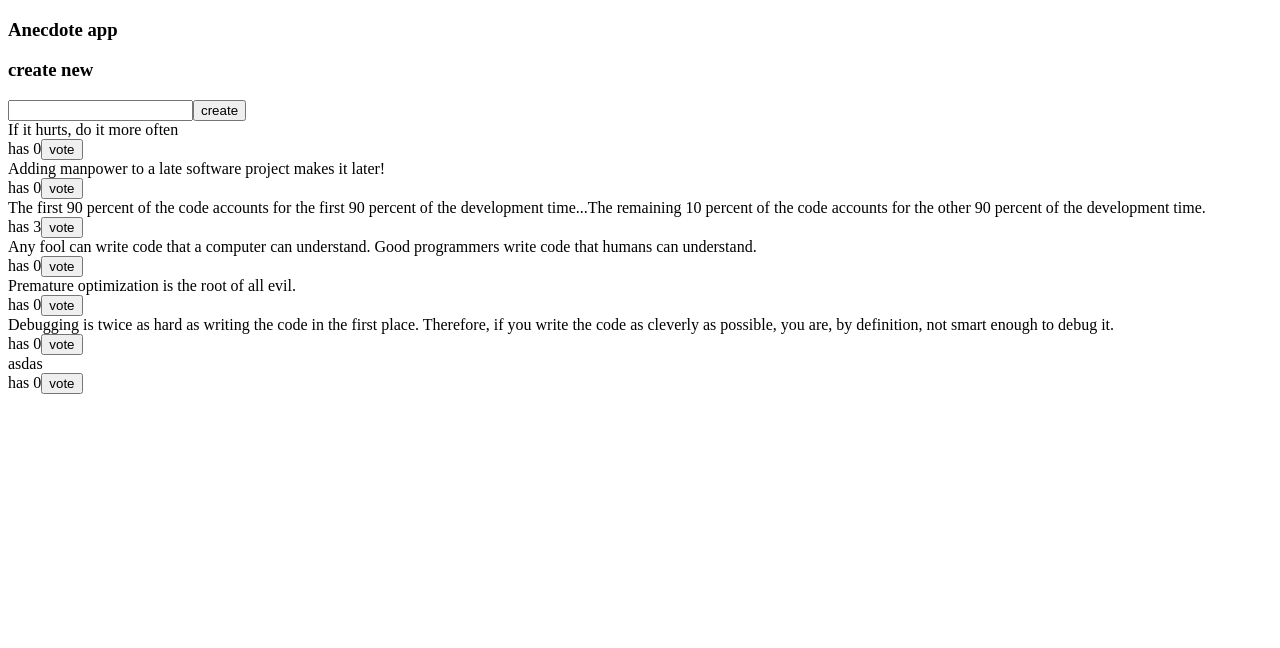
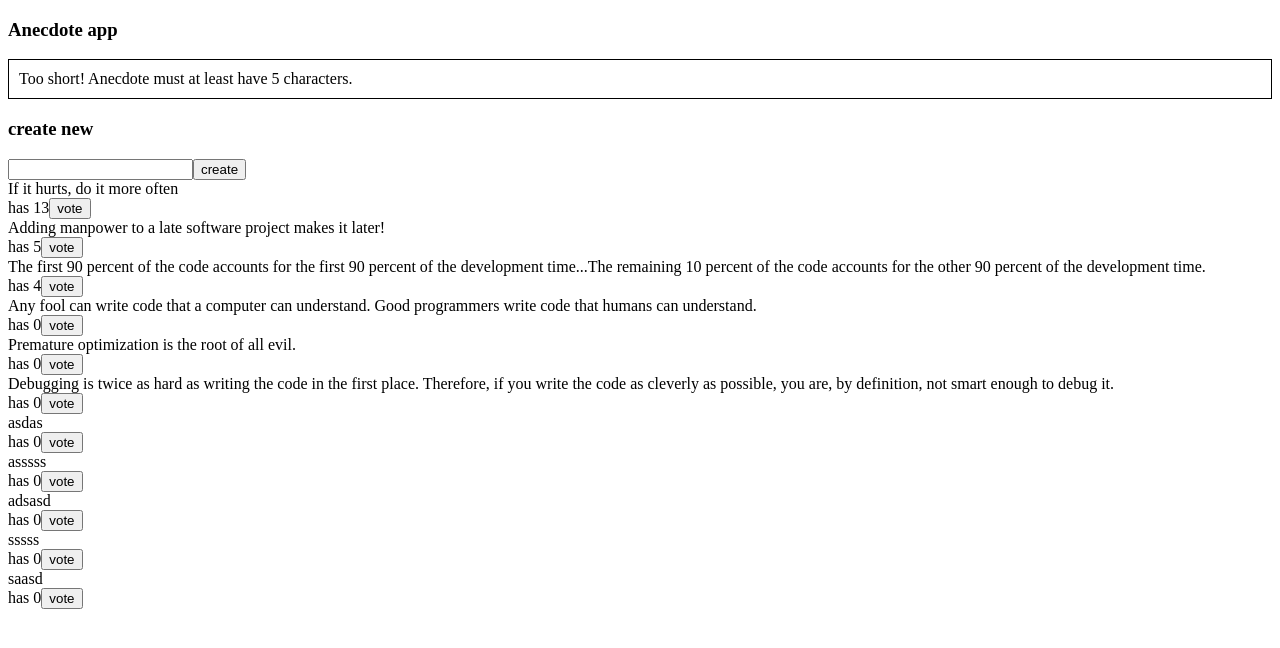
Before and after one commit to scridonlucas/query-anecdotes, a React (Create React App) app: page / in a window 1280 px wide. Both pictures are taken after typing "Sample" into the empty fields and a click on the button "create". Shown: the top 648 px of the page. Built offline with nearby package versions, Linux system fonts and the light colour scheme; no server answers; data requests are answered from the project's data file.

Commit message:
added notifications

```diff
--- a/db.json
+++ b/db.json
@@ -3,17 +3,17 @@
     {
       "content": "If it hurts, do it more often",
       "id": "47145",
-      "votes": 0
+      "votes": 13
     },
     {
       "content": "Adding manpower to a late software project makes it later!",
       "id": "21149",
-      "votes": 0
+      "votes": 5
     },
     {
       "content": "The first 90 percent of the code accounts for the first 90 percent of the development time...The remaining 10 percent of the code accounts for the other 90 percent of the development time.",
       "id": "69581",
-      "votes": 3
+      "votes": 4
     },
     {
       "content": "Any fool can write code that a computer can understand. Good programmers write code that humans can understand.",
@@ -34,6 +34,26 @@
       "content": "asdas",
       "votes": 0,
       "id": "svzCT7O"
+    },
+    {
+      "content": "asssss",
+      "votes": 0,
+      "id": "dRnvEDs"
+    },
+    {
+      "content": "adsasd",
+      "votes": 0,
+      "id": "qIIXg4t"
+    },
+    {
+      "content": "sssss",
+      "votes": 0,
+      "id": "qS2RW7m"
+    },
+    {
+      "content": "saasd",
+      "votes": 0,
+      "id": "c9VmFVY"
     }
   ]
 }
--- /dev/null
+++ b/src/Context/NotificationContext.js
@@ -0,0 +1,52 @@
+import { createContext, useContext, useReducer } from 'react';
+
+const notificationReducer = (state, action) => {
+  switch (action.type) {
+    case 'SET_TEXT':
+      return action.payload;
+    case 'CLEAR_TEXT':
+      return '';
+    default:
+      return state;
+  }
+};
+
+export const setNotification = (text) => {
+  return {
+    type: 'SET_TEXT',
+    payload: text,
+  };
+};
+
+export const clearNotification = () => {
+  return {
+    type: 'CLEAR_TEXT',
+  };
+};
+
+const NotificationContext = createContext();
+
+export const useNotificationValue = () => {
+  const notificationAndValue = useContext(NotificationContext);
+  return notificationAndValue[0];
+};
+
+export const useNotificationDispatch = () => {
+  const notificationAndDispatch = useContext(NotificationContext);
+  return notificationAndDispatch[1];
+};
+
+export const NotificationContextProvider = (props) => {
+  const [notification, notificationDispatch] = useReducer(
+    notificationReducer,
+    ''
+  );
+
+  return (
+    <NotificationContext.Provider value={[notification, notificationDispatch]}>
+      {props.children}
+    </NotificationContext.Provider>
+  );
+};
+
+export default NotificationContextProvider;
--- a/src/components/AnecdoteForm.js
+++ b/src/components/AnecdoteForm.js
@@ -1,13 +1,31 @@
 import { useMutation, useQueryClient } from 'react-query';
 import { createAnecdote } from '../services';
+import {
+  setNotification,
+  clearNotification,
+  useNotificationDispatch,
+} from '../Context/NotificationContext';
 
 const AnecdoteForm = () => {
   const queryClient = useQueryClient();
+
+  const dispatch = useNotificationDispatch();
+
   const newAnecdoteMutation = useMutation(createAnecdote, {
     onSuccess: () => {
       queryClient.invalidateQueries('anecdotes');
     },
+    onError: () => {
+      showNotification('Too short! Anecdote must at least have 5 characters.');
+    },
   });
+
+  const showNotification = (text) => {
+    dispatch(setNotification(text));
+    setTimeout(() => {
+      dispatch(clearNotification());
+    }, 3000);
+  };
 
   const onCreate = (event) => {
     event.preventDefault();
@@ -18,6 +36,7 @@ const AnecdoteForm = () => {
       votes: 0,
     };
     newAnecdoteMutation.mutate(newAnecdote);
+    showNotification(`${newAnecdote.content} has been successfully created`);
   };
 
   return (
--- a/src/components/Anecdotes.js
+++ b/src/components/Anecdotes.js
@@ -2,6 +2,11 @@ import { useQuery } from 'react-query';
 import { getAnecdotes } from '../services';
 import { updateAnecdote } from '../services';
 import { useMutation, useQueryClient } from 'react-query';
+import {
+  setNotification,
+  clearNotification,
+  useNotificationDispatch,
+} from '../Context/NotificationContext';
 
 const Anecdote = ({ content, votes, handleClick }) => {
   return (
@@ -17,7 +22,11 @@ const Anecdote = ({ content, votes, handleClick }) => {
 
 const Anecdotes = () => {
   const result = useQuery('anecdotes', getAnecdotes);
+
   const queryClient = useQueryClient();
+
+  const dispatch = useNotificationDispatch();
+
   const voteAnecdoteMutation = useMutation(updateAnecdote, {
     onSuccess: () => {
       queryClient.invalidateQueries('anecdotes');
@@ -34,12 +43,20 @@ const Anecdotes = () => {
 
   const anecdotes = result.data;
 
+  const showNotification = (text) => {
+    dispatch(setNotification(text));
+    setTimeout(() => {
+      dispatch(clearNotification());
+    }, 3000);
+  };
+
   const handleVote = (anecdote) => {
     const newAnecdote = {
       ...anecdote,
       votes: anecdote.votes + 1,
     };
     voteAnecdoteMutation.mutate(newAnecdote);
+    showNotification(`${newAnecdote.content} has been successfullty voted`);
   };
   return (
     <>
--- a/src/components/Notification.js
+++ b/src/components/Notification.js
@@ -1,18 +1,17 @@
+import { useNotificationValue } from '../Context/NotificationContext';
+
 const Notification = () => {
   const style = {
     border: 'solid',
     padding: 10,
     borderWidth: 1,
-    marginBottom: 5
-  }
+    marginBottom: 5,
+  };
+  const notificationText = useNotificationValue();
 
-  if (true) return null
+  if (notificationText === '') return null;
 
-  return (
-    <div style={style}>
+  return <div style={style}>{notificationText}</div>;
+};
 
-    </div>
-  )
-}
-
-export default Notification
+export default Notification;
--- a/src/index.js
+++ b/src/index.js
@@ -1,13 +1,15 @@
 import React from 'react';
 import ReactDOM from 'react-dom/client';
 import { QueryClient, QueryClientProvider } from 'react-query';
-
+import NotificationContextProvider from './Context/NotificationContext';
 import App from './App';
 
 const queryClient = new QueryClient();
 
 ReactDOM.createRoot(document.getElementById('root')).render(
   <QueryClientProvider client={queryClient}>
-    <App />
+    <NotificationContextProvider>
+      <App />
+    </NotificationContextProvider>
   </QueryClientProvider>
 );
```
